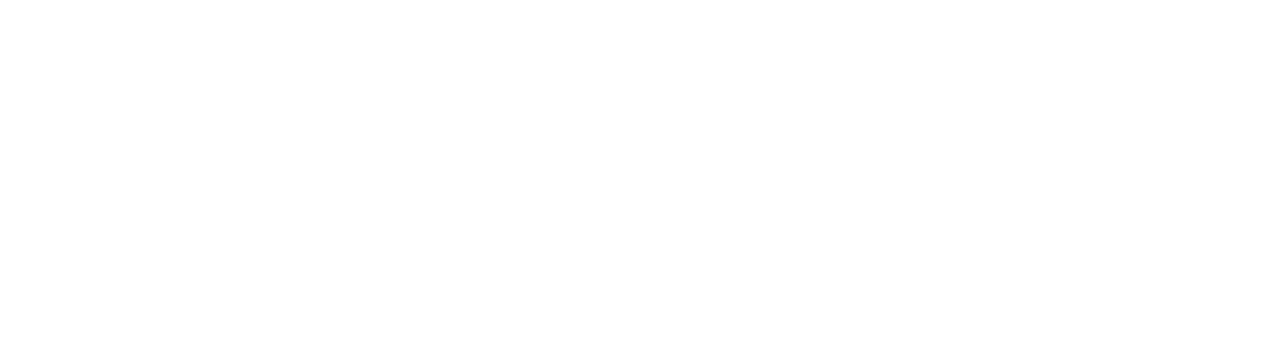
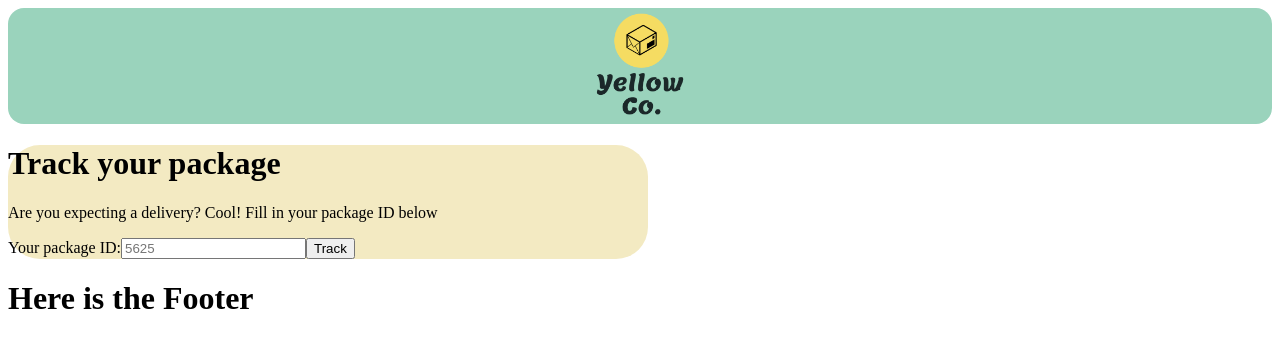
Before and after one commit to awesome-button/package-tracker, a React (Create React App) app: page /parcels/1 in a window 1280 px wide. Shown: the top 348 px of the page. Built offline with nearby package versions, Linux system fonts and the light colour scheme; no server answers.

Commit message:
implemented basic structure of results page

```diff
--- a/src/App.jsx
+++ b/src/App.jsx
@@ -1,8 +1,31 @@
-import React from "react";
+import React, { useEffect, useState } from "react";
 import Homepage from "./components/pages/Homepage";
 import { Route, BrowserRouter as Router, Link, Switch } from "react-router-dom";
+import ResultsPage from "./components/pages/ResultPage";
 
 const App = () => {
+  const [parcels, setParcels] = useState([]);
+
+  const endPoint = "https://my.api.mockaroo.com/orders.json?key=e49e6840";
+
+  useEffect(() => {
+    const getData = async () => {
+      try {
+        const response = await fetch(endPoint, { mode: "cors" });
+
+        const data = await response.json();
+
+        setParcels(data);
+      } catch {
+        console.log("An error");
+      }
+    };
+
+    getData();
+  }, []);
+
+  console.log(parcels);
+
   return (
     <Router>
       <div className="App">
@@ -11,7 +34,12 @@ const App = () => {
             <Homepage />
           </Route>
 
-          <Route path="/parcels/:id"></Route>
+          <Route
+            path="/parcels/:id"
+            render={({ match }) => (
+              <ResultsPage parcels={parcels} id={match.params.id} />
+            )}
+          />
         </Switch>
       </div>
     </Router>
--- a/src/components/organisms/Item.jsx
+++ b/src/components/organisms/Item.jsx
@@ -0,0 +1,7 @@
+import React from "react";
+
+const Item = () => {
+  return <article className="item"></article>;
+};
+
+export default Item;
--- a/src/components/pages/ResultPage.jsx
+++ b/src/components/pages/ResultPage.jsx
@@ -0,0 +1,20 @@
+import React from "react";
+import Header from "../organisms/Header";
+import Footer from "../organisms/Footer";
+import Search from "../organisms/Search";
+import Item from "../organisms/Item";
+
+const ResultsPage = ({ parcels, id }) => {
+  console.log(parcels);
+  console.log(id);
+  return (
+    <div className="results-page">
+      <Header />
+      <Search />
+      <Item />
+      <Footer />
+    </div>
+  );
+};
+
+export default ResultsPage;
```
